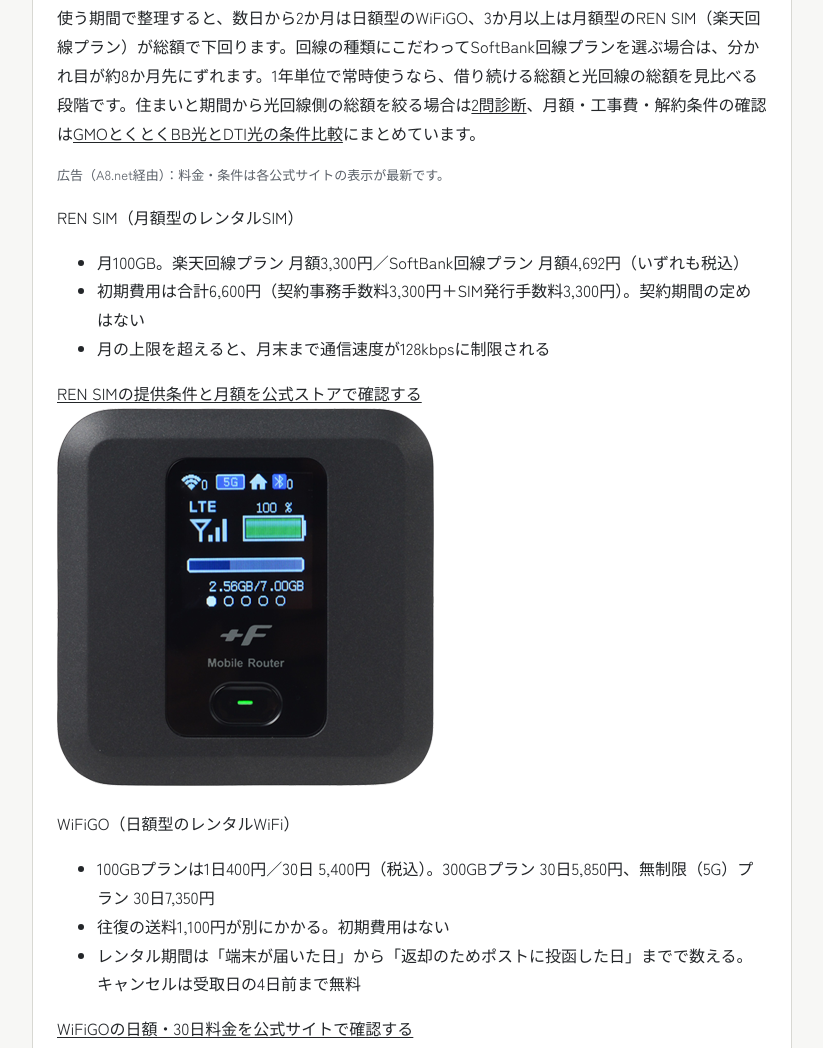
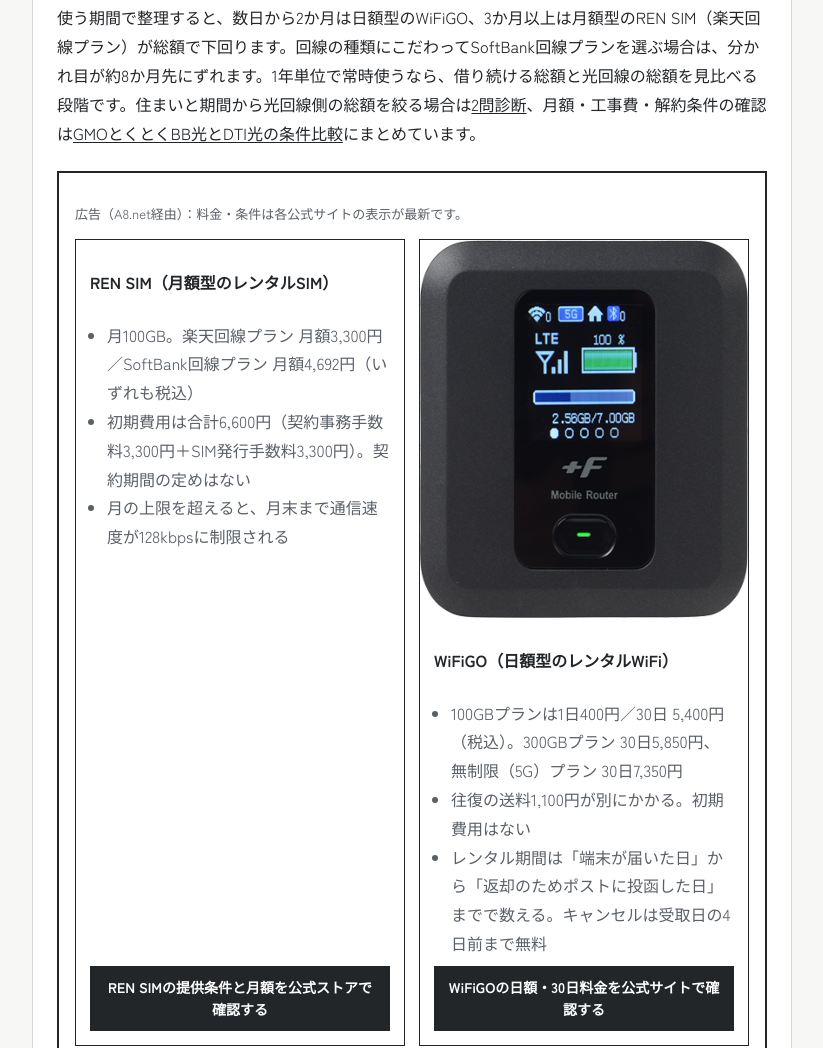
Before and after one commit to miv1982biz-sketch/koteihi-site, a plain HTML site: page articles/rental-sim-wifi.html in a window 1280 px wide. Shown: the part 3696-4744 px from the top of the page, without its empty margins (228-1051 px from the left). Drawn offline with Linux system fonts and the light colour scheme.

Commit message:
Rebuild ad boxes into product shelves

```diff
--- a/style.css
+++ b/style.css
@@ -116,6 +116,17 @@ a.thumbrow:hover .t { text-decoration:underline; }
 .adbox{border:2px solid var(--line-dark);padding:16px;margin:24px 0;text-align:center;background:var(--row)}
 .adbox .src{text-align:left}
 .adbox img{max-width:100%;height:auto}
+/* 商品棚（カード形式の広告枠） */
+.shelfbox{border:2px solid var(--line-dark);padding:16px;margin:24px 0;background:var(--row)}
+.shelfbox .src{text-align:left}
+.shelf{display:grid;grid-template-columns:repeat(2,1fr);gap:14px;margin:12px 0 4px}
+@media (max-width:640px){.shelf{grid-template-columns:1fr}}
+.prod{border:1px solid var(--line-dark);background:var(--row);display:flex;flex-direction:column}
+.prod .pimg{width:100%;display:block}
+.prod .pb{padding:12px 14px 14px;display:flex;flex-direction:column;gap:8px;flex:1}
+.prod .pn{font-weight:700;font-size:16px;color:var(--ink)}
+.prod ul{margin:0;padding-left:1.25em;font-size:13.5px;color:var(--sub);line-height:1.8}
+.prod .cta{margin-top:auto;display:block;text-align:center;background:var(--ink);color:#fff;font-weight:700;font-size:14px;line-height:1.6;padding:10px 12px;text-decoration:none}
 
 .share{margin:28px 0 8px;padding:12px 0;border-top:1px solid var(--line);font-size:14px}
 .share a{margin-right:14px}
```
